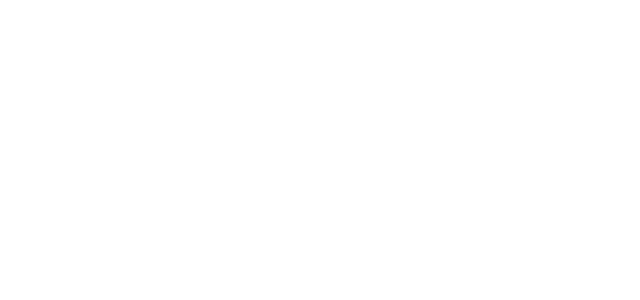
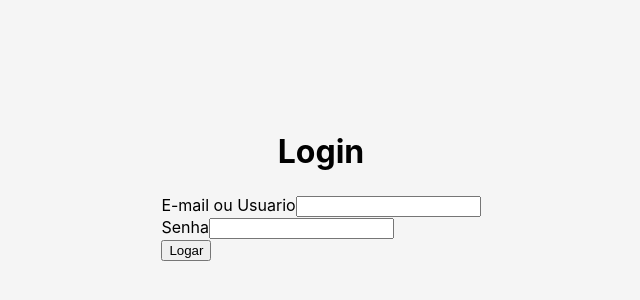
Before and after one commit to Projeto-Barbearia-DSW/Barbearia-site, a React (Create React App) app: page /login in a window 1280 px wide. Before the commit this address had no page. Shown: the part 214-514 px from the top of the page, without its empty margins (319-959 px from the left). Built offline with nearby package versions, Linux system fonts and the light colour scheme.

Commit message:
Feito a pagina de login

```diff
--- a/src/index.jsx
+++ b/src/index.jsx
@@ -3,6 +3,7 @@ import ReactDOM from 'react-dom/client';
 import './index.scss';
 import {BrowserRouter, Routes, Route} from "react-router-dom";
 import Home from "./pages/home";
+import Login from "./pages/login";
 
 const root = ReactDOM.createRoot(document.getElementById('root'));
 root.render(
@@ -10,6 +11,7 @@ root.render(
         <BrowserRouter>
             <Routes>
                 <Route path="/" element={<Home />} />
+                <Route path="/login" element={<Login />} />
             </Routes>
         </BrowserRouter>
   </React.StrictMode>
--- a/src/pages/home/index.jsx
+++ b/src/pages/home/index.jsx
@@ -1,15 +1,17 @@
 import './index.scss';
 import Servicos from "../../components/servicos";
+import {Link} from 'react-router-dom';
 
 export default function Home() {
+
     return (
         <div className={"pagina-home"}>
             <div className={"cabecalho"}>
                 <header>
                     <div className="logo">
-                        <a href="#inicio">
+                        <Link to='/Login' className="opcao">
                             <img src={"/assets/logo.svg"} alt="Logo"/>
-                        </a>
+                        </Link>
                     </div>
                     <nav className="nav-menu">
                         <ul>
--- /dev/null
+++ b/src/pages/login/index.jsx
@@ -0,0 +1,52 @@
+import './index.scss';
+import axios from 'axios'
+
+import { useState } from 'react';
+import { useNavigate } from 'react-router-dom';
+
+export default function Login() {
+    const [email, setEmail] = useState('');
+    const [senha, setSenha] = useState('');
+
+    const navigate = useNavigate();
+
+    async function logar() {
+        try {
+            let body = {
+                "email": email,
+                "senha": senha
+            }
+
+
+            let resp = await axios.post('http://localhost:3010/login', body);
+
+            localStorage.setItem('TOKEN', resp.data.token);
+
+            navigate('/home');
+        }
+        catch (err) {
+            alert(err.message)
+        }
+    }
+
+    return (
+        <div className='pagina-ln-login'>
+            <h1> Login </h1>
+
+            <div className='form'>
+                <div>
+                    <label>E-mail ou Usuario</label>
+                    <input type='text' value={email} onChange={e => setEmail(e.target.value)} />
+                </div>
+                <div>
+                    <label>Senha</label>
+                    <input type='text' value={senha} onChange={e => setSenha(e.target.value)}  />
+                </div>
+
+                <div>
+                    <button onClick={logar}> Logar </button>
+                </div>
+            </div>
+        </div>
+    )
+}
--- /dev/null
+++ b/src/pages/login/index.scss
@@ -0,0 +1,60 @@
+.pagina-ln-login {
+  display: flex;
+  flex-direction: column;
+  align-items: center;
+  justify-content: center;
+  height: 100vh;
+  background-color: #f5f5f5;
+
+  h1 {
+    font-size: 2rem;
+    margin-bottom: 1.5rem;
+  }
+
+  form {
+    display: flex;
+    flex-direction: column;
+    width: 300px;
+    padding: 2rem;
+    background-color: #fff;
+    box-shadow: 0 0 10px rgba(0, 0, 0, 0.1);
+    border-radius: 8px;
+
+    div {
+      margin-bottom: 1rem;
+
+      label {
+        display: block;
+        margin-bottom: 0.5rem;
+        font-weight: bold;
+      }
+
+      input[type="text"],
+      input[type="password"] {
+        width: 100%;
+        padding: 0.5rem;
+        border: 1px solid #ccc;
+        border-radius: 4px;
+        box-sizing: border-box;
+      }
+
+      input[type="checkbox"] {
+        margin-right: 0.5rem;
+      }
+    }
+
+    button {
+      padding: 0.75rem;
+      background-color: #007bff;
+      color: #fff;
+      border: none;
+      border-radius: 4px;
+      cursor: pointer;
+      font-size: 1rem;
+
+      &:hover {
+        background-color: #0056b3;
+      }
+    }
+  }
+}
```
